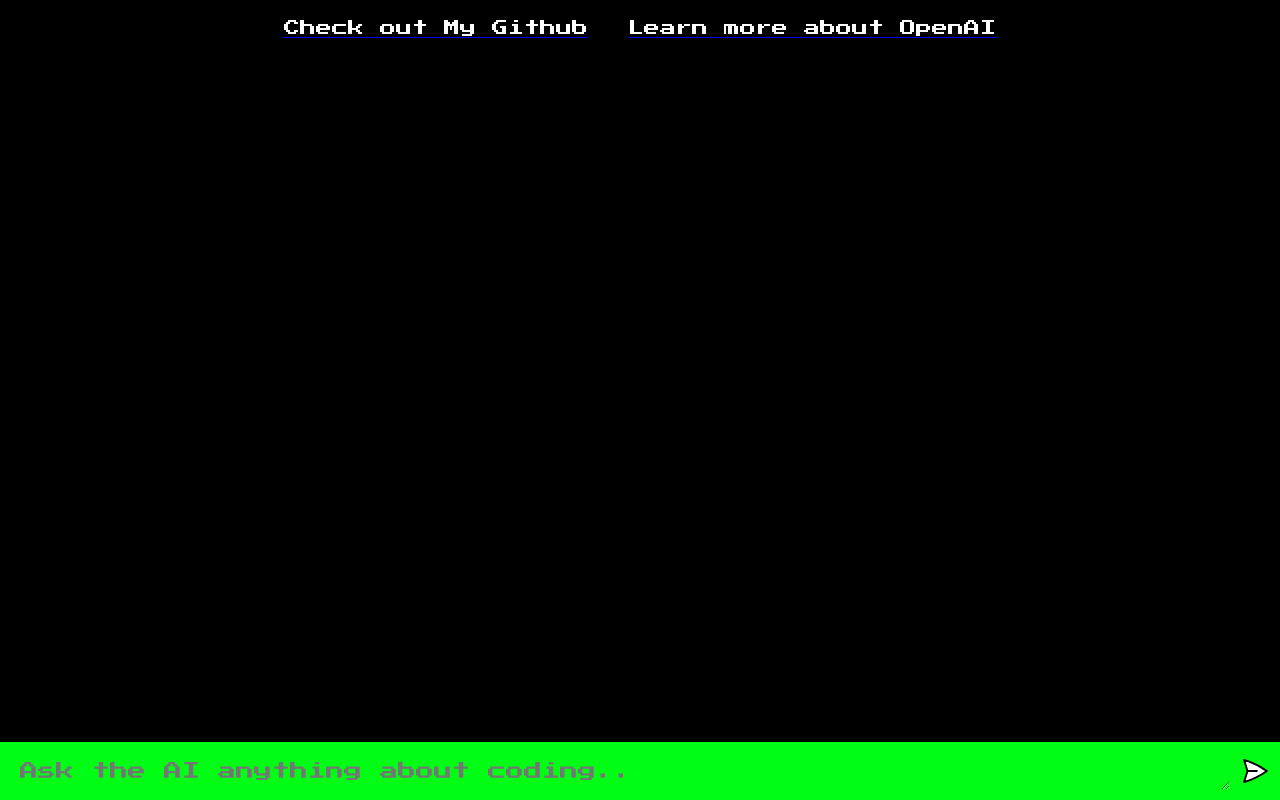
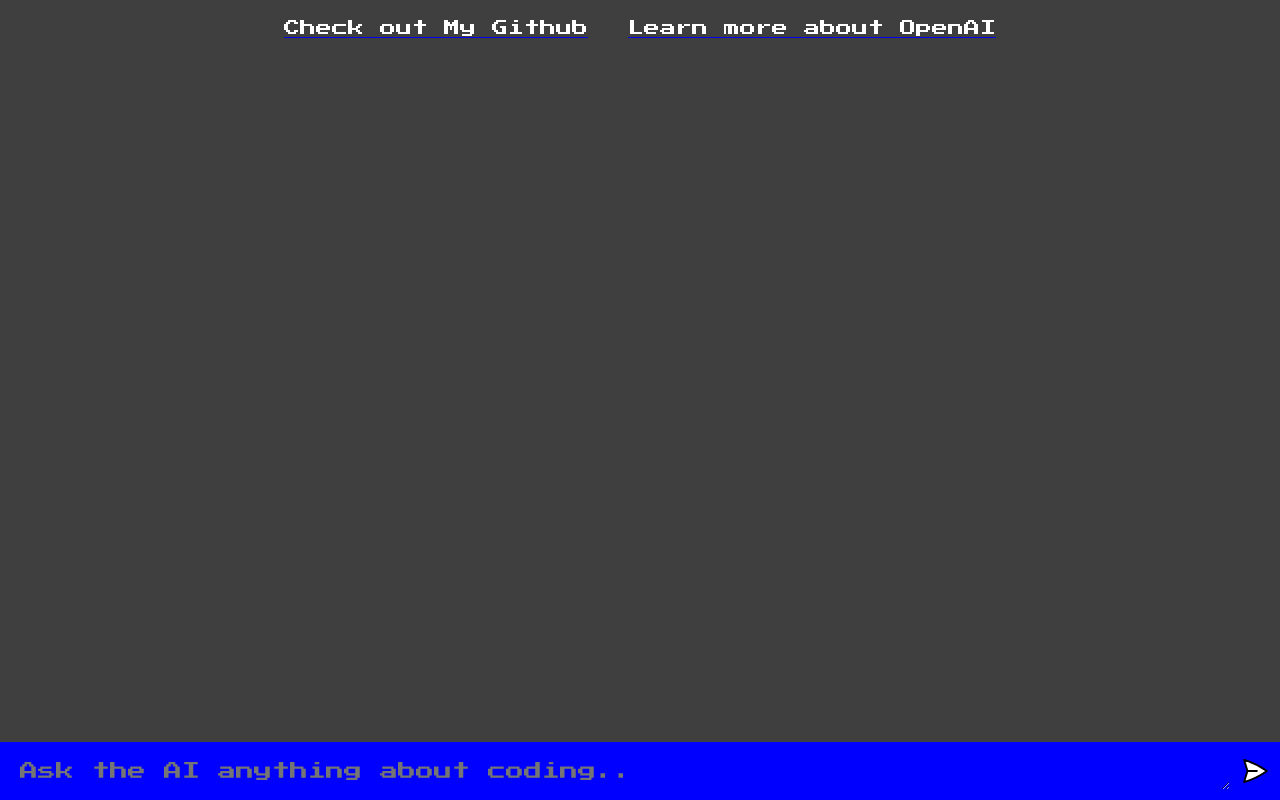
Before and after one commit to MackGrissom/Cody_OpenAI_ChatBot, a website built with Vite: page client/index.html in a window 1280 px wide. Built offline with nearby package versions, Linux system fonts and the light colour scheme; a web font is replaced by a local one.

Commit message:
changed bg color of app

```diff
--- a/client/style.css
+++ b/client/style.css
@@ -9,13 +9,13 @@
 }
 
 body {
-  background: #000000;
+  background: rgba(0,0,0,0.5);
 }
 
 #app {
   width: 100vw;
   height: 100vh;
-  background: #000000;
+  background: rgba(0,0,0,0.5);
   display: flex;
   flex-direction: column;
   align-items: center;
@@ -118,7 +118,8 @@ form {
   max-width: 1280px;
   margin: 0 auto;
   padding: 10px;
-  background: #00ff15;
+  background: blue ;
+  border: none;
 
   display: flex;
   flex-direction: row;
```
